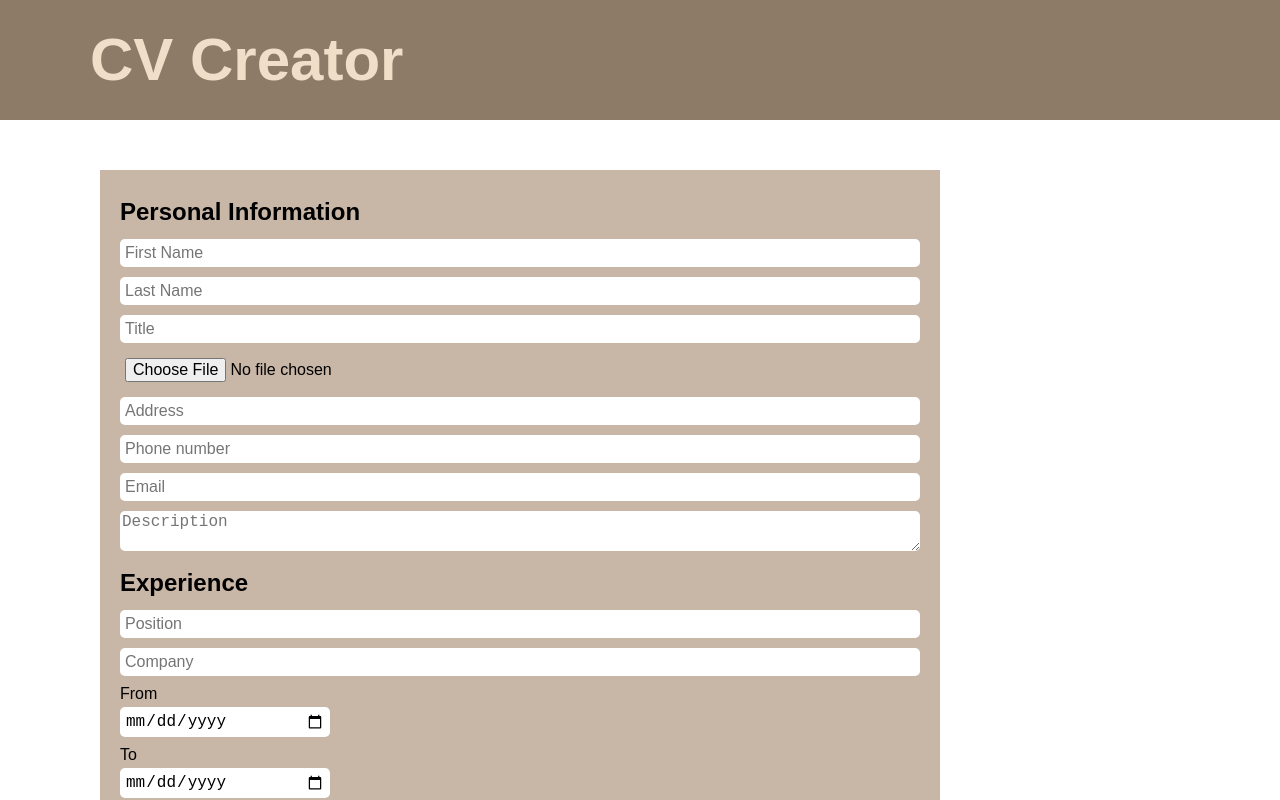
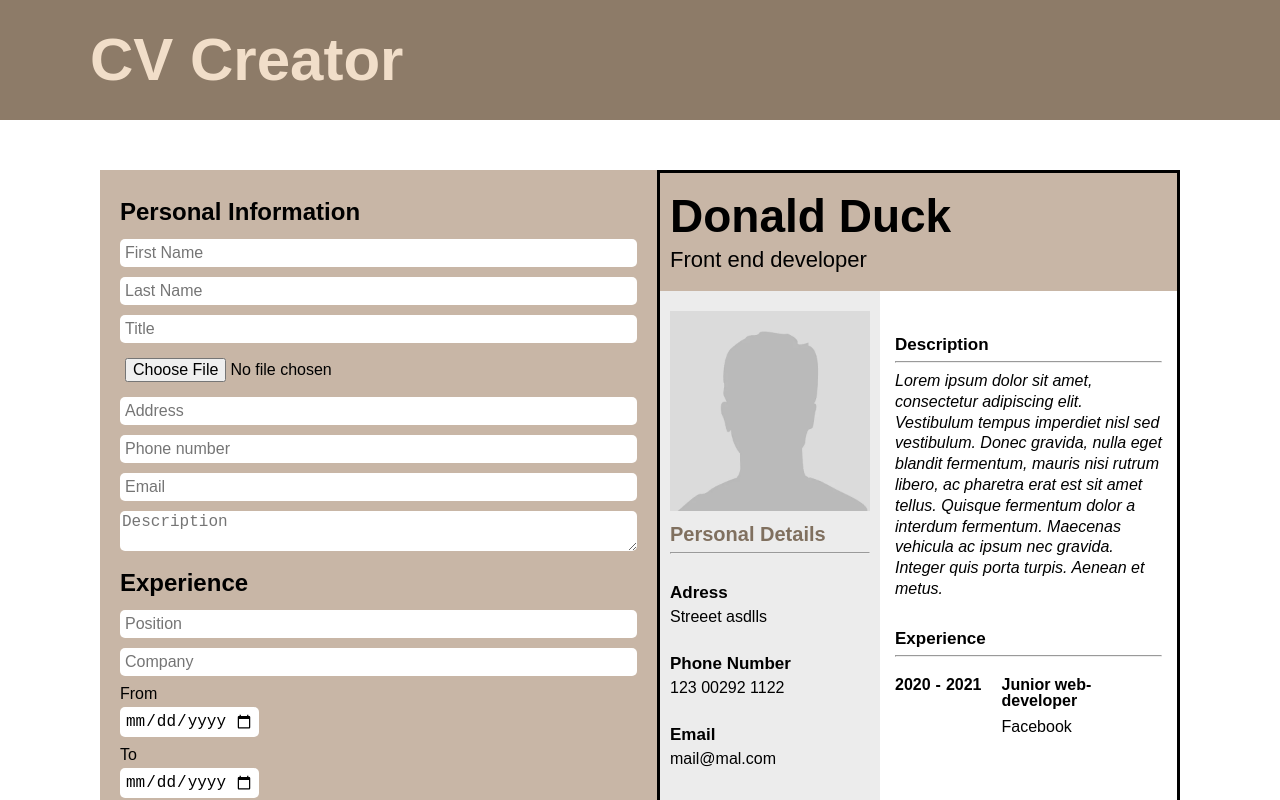
Before and after one commit to eduardsdn/react-cv-creator, a React (Create React App) app: page / in a window 1280 px wide. Shown: the top 800 px of the page. Built offline with nearby package versions, Linux system fonts and the light colour scheme.

Commit message:
Added desciption and sidebar to CVPreview, added CVPreviewExperience component

```diff
--- a/src/App.jsx
+++ b/src/App.jsx
@@ -1,5 +1,6 @@
 import Header from "./components/Header";
 import CVForm from "./components/CVForm";
+import CVPreview from "./components/CVPreview";
 
 function App() {
   return (
@@ -7,6 +8,7 @@ function App() {
       <Header />
       <main className="main-content">
         <CVForm />
+        <CVPreview />
       </main>
     </div>
   );
--- a/src/components/CVForm.jsx
+++ b/src/components/CVForm.jsx
@@ -4,10 +4,10 @@ import ExperienceForm from "./ExperienceForm"
 
 export default function CVForm() {
     return(
-        <section className="cv-form">
+        <div className="cv-form">
             <PersonalInfoForm />
             <ExperienceForm />
             <EducationForm />
-        </section>
+        </div>
     )
 }
--- /dev/null
+++ b/src/components/CVPreview.jsx
@@ -0,0 +1,48 @@
+import CVPreviewHeader from "./CVPreviewHeader"
+import CVPreviewExperience from "./CVPreviewExpreience"
+import defaultPhoto from "../assets/default_photo.jpg"
+
+export default function CVPreview(){
+    return(
+        <div className="cv-preview">
+
+            <CVPreviewHeader />
+
+            <main className="preview-main-content">
+
+                <div className="preview-sideBar">
+
+                    <img src={defaultPhoto} alt="" className="photo"/>
+
+                    <div className="presonalDetailsPreview">
+                        <h1 className="presonalDetailsPreview-title">Personal Details</h1>
+                        <hr />
+                        <h2 className="preview-subtitle">Adress</h2>
+                        <p>Streeet asdlls</p>
+                        <h2 className="preview-subtitle">Phone Number</h2>
+                        <p>123 00292 1122</p>
+                        <h2 className="preview-subtitle">Email</h2>
+                        <p>mail@mal.com</p>
+                    </div>
+                </div>
+
+                <div className="preview-main-content-right">
+
+                    <div className="preivew-description">
+                        <h2 className="preview-subtitle">Description</h2>
+                        <hr />
+                        <p className="preview-description-text">Lorem ipsum dolor sit amet, consectetur adipiscing elit. Vestibulum tempus imperdiet nisl sed vestibulum. Donec gravida, nulla eget blandit fermentum, mauris nisi rutrum libero, ac pharetra erat est sit amet tellus. Quisque fermentum dolor a interdum fermentum. Maecenas vehicula ac ipsum nec gravida. Integer quis porta turpis. Aenean et metus.</p>
+                    </div>
+
+                    <div className="preview-experience">
+                    <h2 className="preview-subtitle">Experience</h2>
+                        <hr />
+                        <CVPreviewExperience />
+                    </div>
+
+                </div>
+
+            </main>
+        </div>
+    )
+}
--- /dev/null
+++ b/src/components/CVPreviewExpreience.jsx
@@ -0,0 +1,14 @@
+export default function CVPreviewExperience() {
+    return(
+        <div className="preview-expeience-content">
+            <div className="preview-experience timespan">
+                <p className="preview-experience timespan from">2020</p>-<p className="preview-experience timespan to">2021</p>
+            </div>
+
+            <div className="preview-experience-occupation place-of-occupation">
+                <p className="preview-position place-of-occupation-top">Junior web-developer</p>
+                <p className="preview-company place-of-occupation-bottom">Facebook</p>
+            </div>
+        </div>
+    )
+}
--- /dev/null
+++ b/src/components/CVPreviewHeader.jsx
@@ -0,0 +1,8 @@
+export default function CVPreviewHeader(){
+    return(
+        <div className="preview-header">
+            <h1 className="preview-name">Donald Duck</h1>
+            <h2 className="preview-title">Front end developer</h2>
+        </div>
+    )
+}
--- a/src/style.css
+++ b/src/style.css
@@ -52,6 +52,7 @@ table {
 /* General */
 .App {
     font-family: Arial, Helvetica, sans-serif;
+    padding-bottom: 30px;
 }
 
 /* Header */
@@ -73,6 +74,8 @@ table {
 .main-content {
     padding-left: 100px;
     padding-right: 100px;
+    display: flex;
+    justify-content: space-between;
 }
 
 /* CVForm */
@@ -137,3 +140,114 @@ label {
     color: #F1DEC9;
     background-color:#8D7B68;
 }
+
+/* CV Preview */
+.cv-preview {
+    margin-top: 50px;
+    border: solid;
+    width: 800px;
+    overflow-y: hidden;
+    /* height: 1200px; */
+}
+
+.preview-main-content {
+    /* height: 100%; */
+    display: flex;
+    /* background-color: aqua; */
+    height:100%;
+}
+
+.preview-main-content-right {
+    padding: 15px;
+}
+
+.preview-subtitle {
+    margin-top: 30px;
+    font-size: 17px;
+    font-weight: 600;
+}
+
+.preview-description-text {
+    font-style: italic;
+    line-height: 130%;
+}
+
+/* CV Preview Header */
+.preview-header {
+    padding-left: 10px;
+    padding-top: 20px;
+    padding-bottom: 20px;
+    background-color: #C8B6A6;
+}
+
+.preview-name {
+    font-size: 46px;
+    font-weight: 700;
+}
+
+.preview-title {
+    margin-top: 10px;
+    font-size: 22px;
+}
+
+/* CV Preview Side bar */
+
+.preview-sideBar {
+    width: fit-content;
+    background-color: rgb(236, 236, 236);
+    padding-top: 20px;
+    padding-left: 10px;
+    padding-right: 10px;
+
+    /* border: solid; */
+}
+
+.photo {
+    width: 200px;
+}
+
+.presonalDetailsPreview-title {
+    margin-top: 10px;
+    font-size: 20px;
+    font-weight: 600;
+    color: #80705f;
+}
+
+.presonalDetailsPreview p{
+    margin-top: 8px;
+}
+
+/* CV Preview Experience */
+
+.preview-expeience-content {
+    display: flex;
+    margin-top: 20px;
+}
+
+.timespan {
+    display: flex;
+    font-size: 16px;
+    font-weight: 700;
+}
+
+.timespan .from{
+    margin-right: 5px;
+}
+
+.timespan .to{
+    margin-left: 5px;
+}
+
+.place-of-occupation {
+    margin-left: 20px;
+    font-size: 16px;
+}
+
+.place-of-occupation-top {
+    font-weight: 700;
+}
+
+.place-of-occupation-bottom {
+    margin-top: 10px;
+    font-size: 16px;
+}
```
